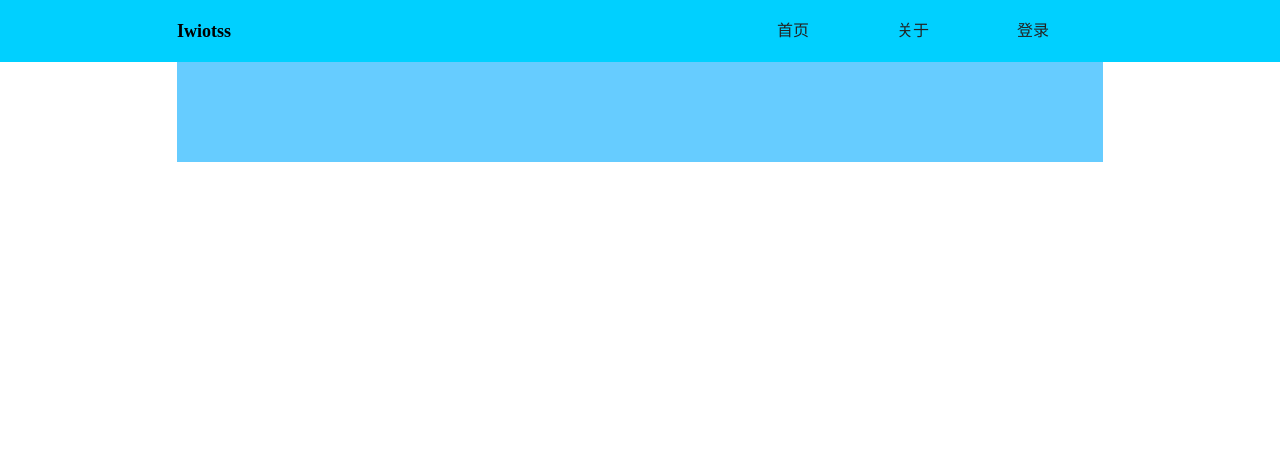
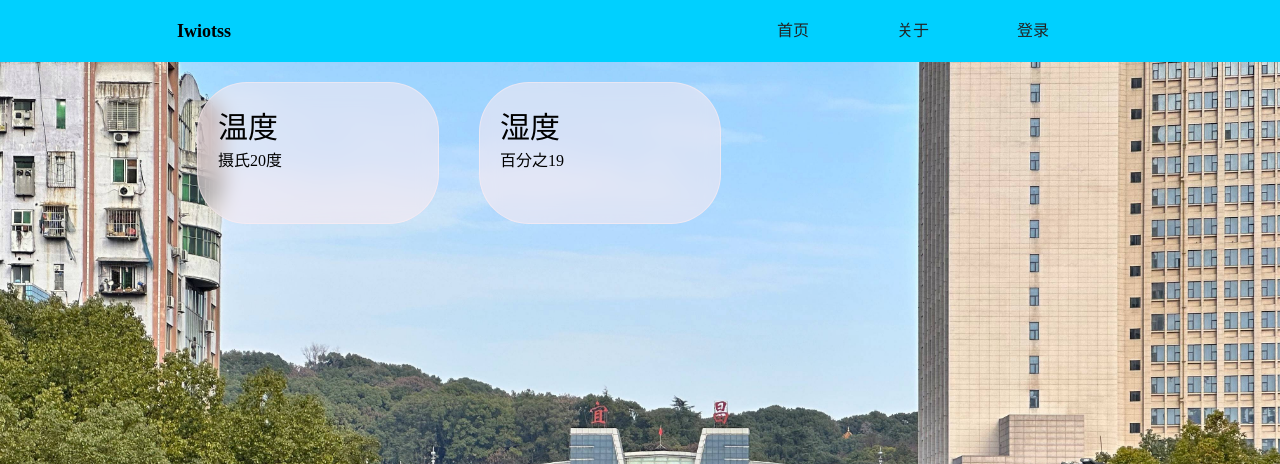
Before and after one commit to Gakusyun/Iwiotss-website, a Flask app: page / in a window 1280 px wide. Shown: the top 464 px of the page. Run offline with Flask 3, Linux system fonts and the light colour scheme.

Commit message:
那你能帮帮我吗

```diff
--- a/main.py
+++ b/main.py
@@ -1,8 +1,18 @@
 from flask import Flask, render_template, url_for, request, redirect
-import json, os
+import json, os, random
 
 app = Flask(__name__)
 islogin = False
+
+
+def get_temperature() -> int:
+    temperature = random.randint(0, 50)  # 这里写具体实现
+    return temperature
+
+
+def get_humidity() -> int:
+    humidity = random.randint(0, 99)  # 这里写具体实现
+    return humidity
 
 
 def check_credentials(username: str, password: str) -> bool:
@@ -23,7 +33,9 @@ def check_credentials(username: str, password: str) -> bool:
 
 @app.route("/")
 def home():
-    return render_template("index.html")
+    return render_template(
+        "index.html", temperature=get_temperature(), humidity=get_humidity()
+    )
 
 
 @app.route("/about")
--- a/static/center.css
+++ b/static/center.css
@@ -6,6 +6,42 @@
 .bodyCenter {
     width: 926px;
     margin: 0 auto;
-    background-color: #6cf;
+    /* background-color: #6cf; */
     height: 100px;
 }
+
+.card {
+    margin: 20px 20px;
+    border: 1px solid rgba(255, 236, 241, 0.533);
+    background-color: rgba(255, 236, 241, 0.533);
+    backdrop-filter: blur(10px);
+    width: 200px;
+    height: 100px;
+    float: left;
+    border-radius: 50px;
+    padding: 20px;
+}
+
+.card .tit {
+    font-size: 30px;
+}
+
+.card p {
+    font-size: 40;
+}
+
+.cardForAbout {
+    margin: 40px auto;
+    border: 1px solid rgba(255, 236, 241, 0.533);
+    background-color: rgba(255, 236, 241, 0.533);
+    backdrop-filter: blur(10px);
+    border-radius: 20px;
+    width: 700px;
+    height: 500px;
+}
+
+.cardForAbout p {
+    text-align: center;
+    padding-top: 50px;
+    font-size: 20px;
+}
--- a/static/login.css
+++ b/static/login.css
@@ -1,9 +1,3 @@
-body {
-    background-image: url(../static/img/bgc.jpg);
-    background-size: cover;
-    background-repeat: no-repeat;
-}
-
 .loginblock {
     margin: 30px auto;
     width: 400px;
--- a/static/title.css
+++ b/static/title.css
@@ -1,6 +1,12 @@
 * {
     margin: 0;
     padding: 0;
+}
+
+body {
+    background-image: url(../static/img/bgc.jpg);
+    background-size: cover;
+    background-repeat: no-repeat;
 }
 
 .title {
--- a/templates/index.html
+++ b/templates/index.html
@@ -21,7 +21,31 @@
             </ul>
         </div>
     </div>
-    <div class="bodyCenter"></div>
+    <div class="bodyCenter">
+        <div class="card" id="temperature">
+            <div class="tit">
+                温度
+            </div>
+            <p>摄氏{{ temperature }}度</p>
+        </div>
+        <div class="card" id="humidity">
+            <div class="tit">
+                湿度
+            </div>
+            <p>百分之{{ humidity }}</p>
+        </div>
+    </div>
+    <script>
+        var temperature = {{ temperature }};
+        if (temperature >= 30) {
+            $("#temperature").css({ color: "red" });
+        }
+        var humidity = {{ humidity }}; //忽略这个报错，这不是错误，flask就是这么写的
+        if (humidity >= 50) {
+            $("#humidity").css({ color: "red" });
+        }
+
+    </script>
 </body>
 
 </html>
```
Also changed, not shown: templates/about.html (+7 -0 lines).
